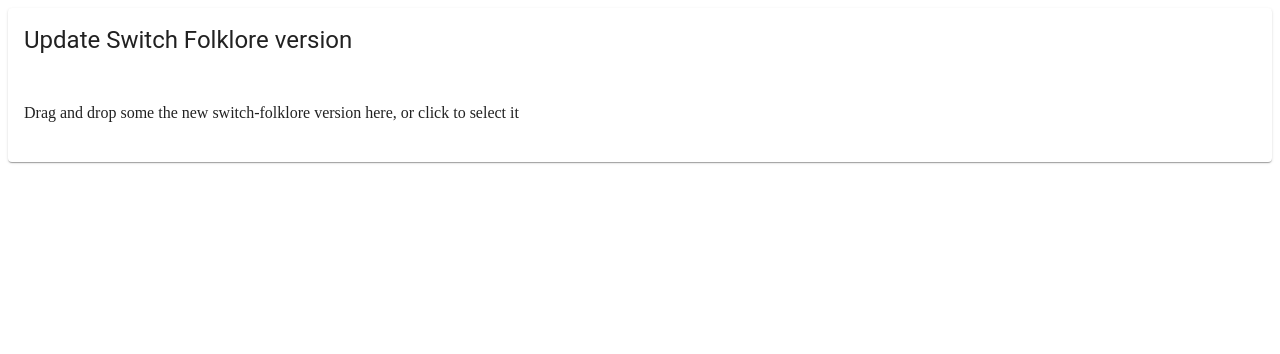
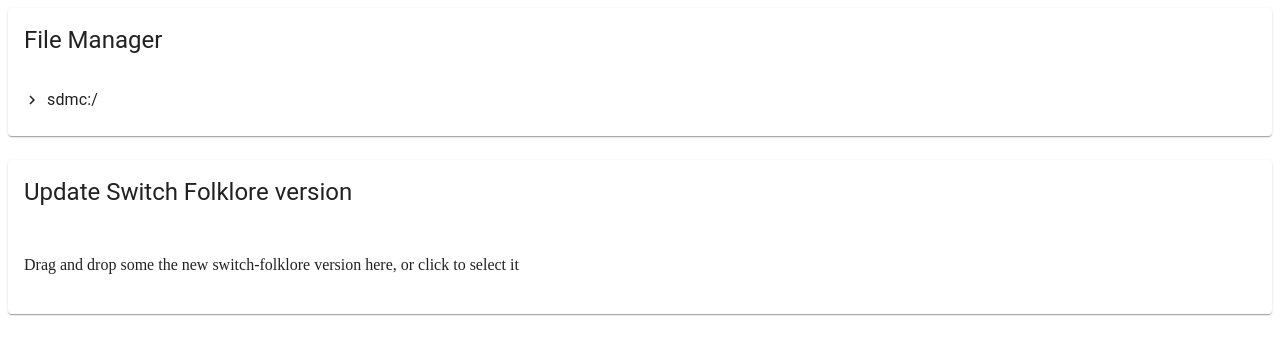
Before and after one commit to macabeus/switch-folklore, a React app in the folder web/: page / in a window 1280 px wide. Shown: the top 354 px of the page. Built offline with nearby package versions, Linux system fonts and the light colour scheme; the HTML template or start-up script is replaced by a standard one.

Commit message:
web: add card FileManager and component FileTree

```diff
--- a/web/package.json
+++ b/web/package.json
@@ -14,6 +14,9 @@
     "@babel/polyfill": "7.8.3",
     "@babel/runtime": "7.8.3",
     "@material-ui/core": "4.9.0",
+    "@material-ui/icons": "4.5.1",
+    "@material-ui/lab": "4.0.0-alpha.40",
+    "ramda": "0.26.1",
     "react": "16.12.0",
     "react-dom": "16.12.0",
     "react-dropzone": "10.2.1"
@@ -23,6 +26,7 @@
     "@babel/plugin-transform-runtime": "7.8.3",
     "@babel/preset-env": "7.8.3",
     "@babel/preset-react": "7.8.3",
+    "@types/ramda": "0.26.40",
     "@types/react": "16.9.19",
     "@types/react-dom": "16.9.5",
     "@typescript-eslint/eslint-plugin": "2.17.0",
--- /dev/null
+++ b/web/src/cards/file-manager/index.tsx
@@ -0,0 +1,18 @@
+import React from 'react'
+import Card from '@material-ui/core/Card'
+import CardHeader from '@material-ui/core/CardHeader'
+import CardContent from '@material-ui/core/CardContent'
+import FileTree from '../../components/file-tree'
+
+const initialDirectory = 'sdmc:/'
+
+const FileManager = () => (
+  <Card>
+    <CardHeader title='File Manager' />
+    <CardContent>
+      <FileTree initialDirectory={initialDirectory} />
+    </CardContent>
+  </Card>
+)
+
+export default FileManager
--- /dev/null
+++ b/web/src/components/file-tree/index.tsx
@@ -0,0 +1,23 @@
+import React, { FunctionComponent } from 'react'
+import ExpandMoreIcon from '@material-ui/icons/ExpandMore'
+import ChevronRightIcon from '@material-ui/icons/ChevronRight'
+import TreeView from '@material-ui/lab/TreeView'
+import TreeItemFolder from './tree-item-folder'
+
+interface Props {
+  initialDirectory: string
+}
+
+const FileTree: FunctionComponent<Props> = ({ initialDirectory }) => (
+  <TreeView
+    defaultCollapseIcon={<ExpandMoreIcon />}
+    defaultExpandIcon={<ChevronRightIcon />}
+  >
+    <TreeItemFolder
+      path={initialDirectory}
+      folderName={initialDirectory}
+    />
+  </TreeView>
+)
+
+export default FileTree
--- /dev/null
+++ b/web/src/components/file-tree/tree-item-empty-folder.tsx
@@ -0,0 +1,18 @@
+import React, { FunctionComponent } from 'react'
+import Box from '@material-ui/core/Box'
+import TreeItem from '@material-ui/lab/TreeItem'
+
+interface Props {
+  path: string
+}
+
+const TreeItemEmptyFolder: FunctionComponent<Props> = ({ path }) => (
+  <TreeItem
+    nodeId={`${path}-empty`}
+    label={
+      <Box fontStyle='italic'>Empty folder</Box>
+    }
+  />
+)
+
+export default TreeItemEmptyFolder
--- /dev/null
+++ b/web/src/components/file-tree/tree-item-file.tsx
@@ -0,0 +1,23 @@
+import React, { FunctionComponent } from 'react'
+import { makeStyles } from '@material-ui/core/styles'
+import TreeItem from '@material-ui/lab/TreeItem'
+
+const useStyles = makeStyles({
+  root: {
+    paddingLeft: '10px',
+  },
+})
+
+interface Props {
+  name: string
+}
+
+const TreeItemFile: FunctionComponent<Props> = ({ name }) => {
+  const classes = useStyles()
+
+  return (
+    <TreeItem nodeId={name} label={name} className={classes.root} />
+  )
+}
+
+export default TreeItemFile
--- /dev/null
+++ b/web/src/components/file-tree/tree-item-folder.tsx
@@ -0,0 +1,75 @@
+import { cond, T } from 'ramda'
+import React, { FunctionComponent, useState, useEffect } from 'react'
+import TreeItem from '@material-ui/lab/TreeItem'
+import TreeItemEmptyFolder from './tree-item-empty-folder'
+import TreeItemFile from './tree-item-file'
+import TreeItemLoading from './tree-item-loading'
+
+enum TContentType {
+  Folder = 4,
+  File = 8,
+}
+
+interface TContent {
+  name: string
+  type: TContentType
+}
+
+interface Props {
+  path: string
+  folderName: string
+}
+
+const TreeItemFolder: FunctionComponent<Props> = ({ path, folderName }) => {
+  const [contents, setContents] = useState<TContent[]>([])
+  const [isFetching, setIsFetching] = useState(false)
+  const [hasOpen, setHasOpen] = useState(false)
+
+  useEffect(() => void (async () => {
+    if (hasOpen === false) {
+      return
+    }
+
+    setIsFetching(true)
+    const response = await fetch(
+      '/file-manager/list-directory-contents',
+      {
+        method: 'POST',
+        body: JSON.stringify({ path }),
+      }
+    )
+
+    const json = await response.json()
+    setContents(json)
+    setIsFetching(false)
+  })(), [hasOpen])
+
+  const nodes = contents.map(i => (
+    i.type === TContentType.Folder
+      ? (<TreeItemFolder key={i.name} path={`${path}/${i.name}`} folderName={i.name} />)
+      : (<TreeItemFile key={i.name} name={i.name} />)
+  ))
+
+  const child = cond([
+    [
+      () => isFetching,
+      () => <TreeItemLoading path={path} />,
+    ],
+    [
+      () => nodes.length === 0,
+      () => <TreeItemEmptyFolder path={path} />,
+    ],
+    [
+      T,
+      () => nodes,
+    ],
+  ])()
+
+  return (
+    <TreeItem nodeId={path} label={folderName} onClick={() => setHasOpen(true)}>
+      {child}
+    </TreeItem>
+  )
+}
+
+export default TreeItemFolder
--- /dev/null
+++ b/web/src/components/file-tree/tree-item-loading.tsx
@@ -0,0 +1,18 @@
+import React, { FunctionComponent } from 'react'
+import CircularProgress from '@material-ui/core/CircularProgress'
+import TreeItem from '@material-ui/lab/TreeItem'
+
+interface Props {
+  path: string
+}
+
+const TreeItemFolder: FunctionComponent<Props> = ({ path }) => (
+  <TreeItem
+    nodeId={`${path}-loading`}
+    label={
+      <CircularProgress size={12} />
+    }
+  />
+)
+
+export default TreeItemFolder
--- a/web/src/index.tsx
+++ b/web/src/index.tsx
@@ -1,9 +1,26 @@
 import React from 'react'
+import { makeStyles } from '@material-ui/core/styles'
 import ReactDOM from 'react-dom'
+import FileManager from './cards/file-manager'
 import UpdateSwitchFolklore from './cards/update-switch-folklore'
 
-const App = () => (
-  <UpdateSwitchFolklore />
-)
+const useStyles = makeStyles(theme => ({
+  root: {
+    '& > div:not(:last-child)': {
+      marginBottom: theme.spacing(3),
+    },
+  },
+}))
+
+const App = () => {
+  const classes = useStyles()
+
+  return (
+    <div className={classes.root}>
+      <FileManager />
+      <UpdateSwitchFolklore />
+    </div>
+  )
+}
 
 ReactDOM.render(<App />, document.getElementById('app'))
```
Also changed, not shown: 1 other file (tests, documents, lock files or other folders).
